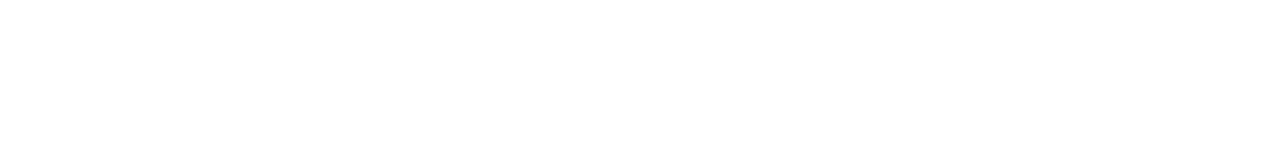
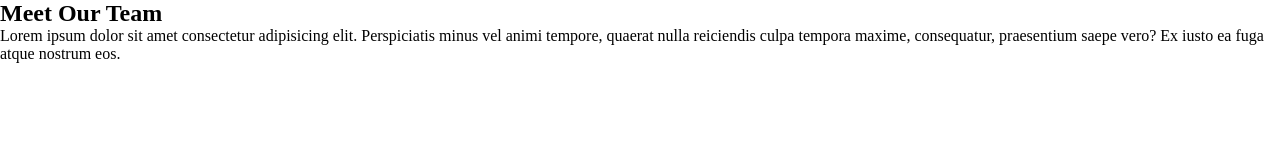
Before and after one commit to PietroAntonioNini/html-css-float-cards, a plain HTML site: page index.html in a window 1280 px wide. Drawn offline with Linux system fonts and the light colour scheme.

Commit message:
Creating the first section with a title

```diff
--- a/css/style.css
+++ b/css/style.css
@@ -3,5 +3,4 @@
     margin: 0;
     box-sizing: border-box;
 }
-
 /* reset */
--- a/index.html
+++ b/index.html
@@ -11,6 +11,17 @@
     <link href="https://fonts.googleapis.com/css2?family=Nunito:wght@400;700;900&display=swap" rel="stylesheet">
 </head>
 <body>
+    <main>
+        <!--Titolo e testo-->
+        <section>
+            <h1>Meet Our Team</h1>
+            <p>Lorem ipsum dolor sit amet consectetur adipisicing elit. Perspiciatis minus vel animi tempore, quaerat nulla reiciendis culpa tempora maxime, consequatur, praesentium saepe vero? Ex iusto ea fuga atque nostrum eos.</p>
+        </section>
 
+        <!--Contatti-->
+        <section>
+            <div></div>
+        </section>
+    </main>
 </body>
 </html>
```
